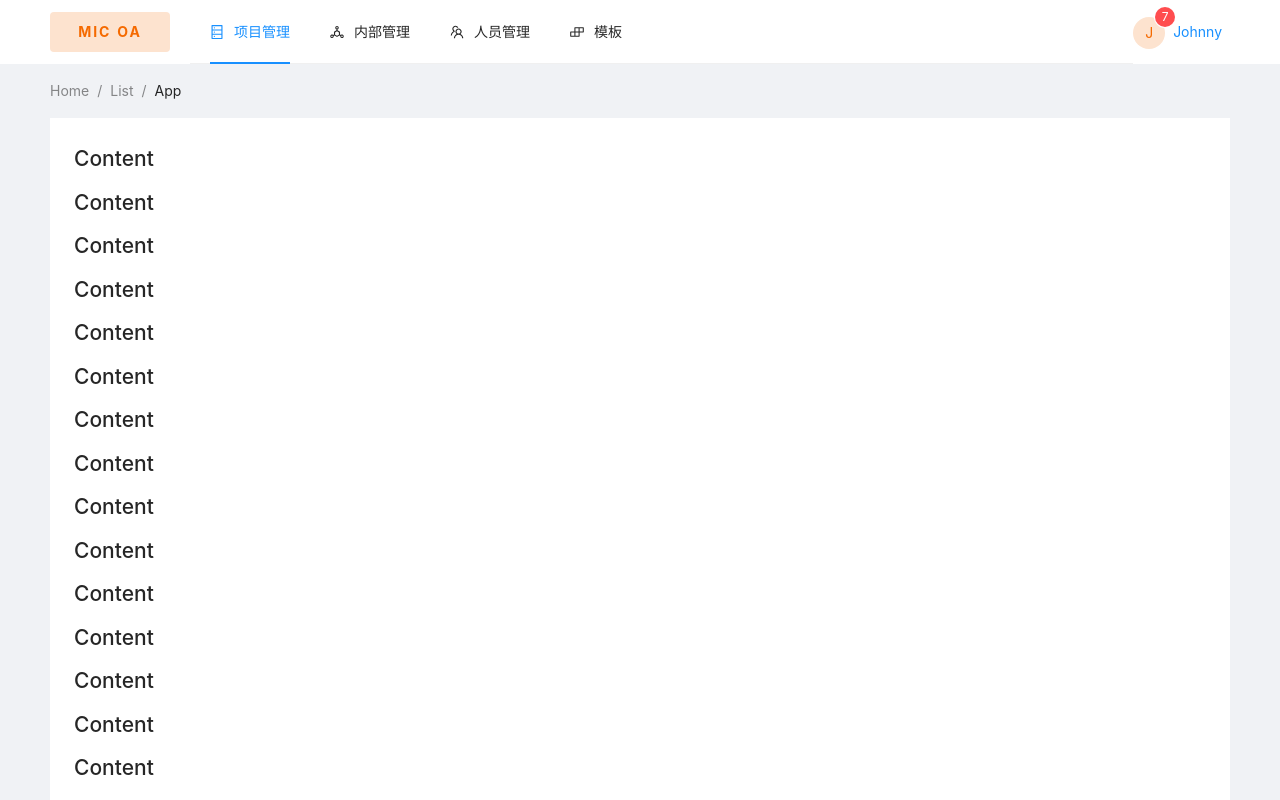
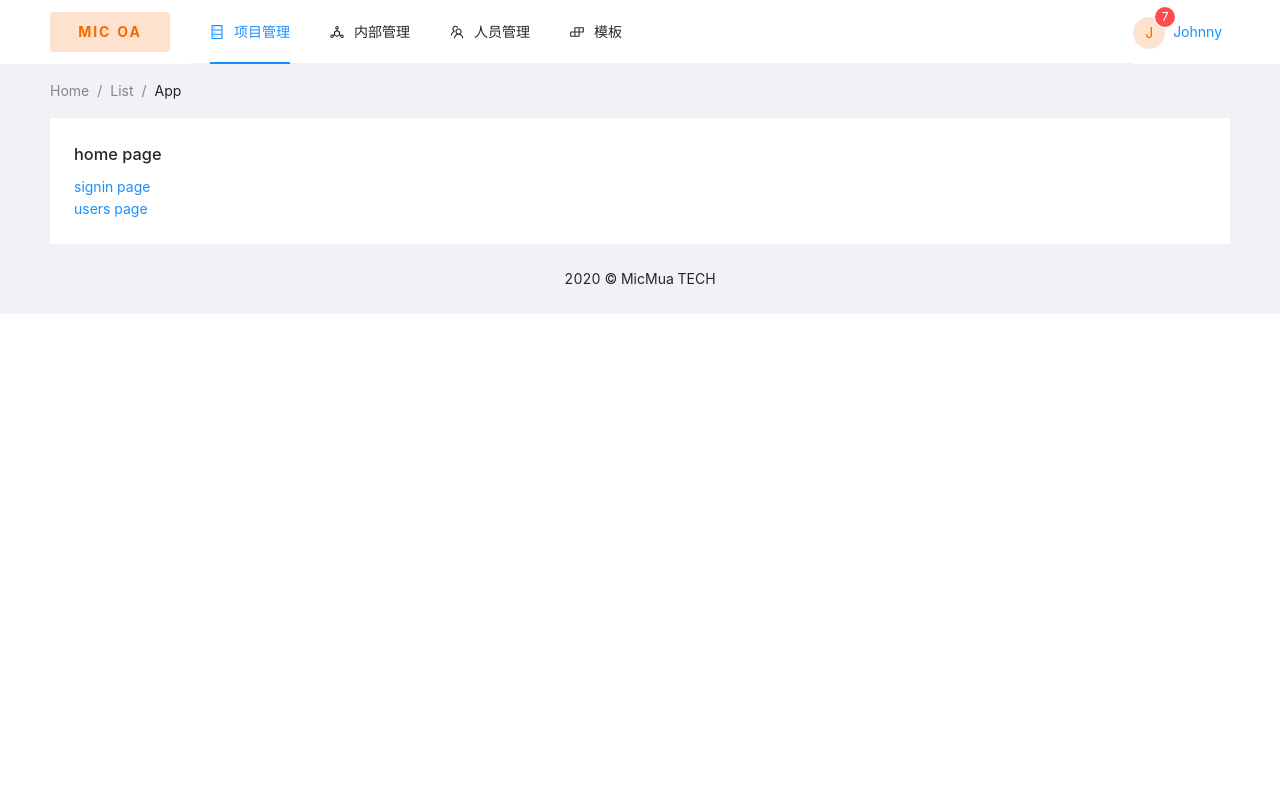
Before and after one commit to JohnnyLuv/react-spa-template, a React (Create React App) app: page /home in a window 1280 px wide. Shown: the top 800 px of the page. Built offline with nearby package versions, Linux system fonts and the light colour scheme.

Commit message:
[feat] layout

```diff
--- a/package.json
+++ b/package.json
@@ -1,5 +1,5 @@
 {
-  "name": "mic-od-front",
+  "name": "mic-oa-front",
   "version": "0.1.0",
   "private": true,
   "dependencies": {
@@ -10,6 +10,7 @@
     "node-sass": "4.14.1",
     "react": "^17.0.1",
     "react-dom": "^17.0.1",
+    "react-router-dom": "^5.2.0",
     "react-scripts": "4.0.0",
     "web-vitals": "^0.2.4"
   },
--- a/public/index.html
+++ b/public/index.html
@@ -24,7 +24,7 @@
       work correctly both with client-side routing and a non-root public URL.
       Learn how to configure a non-root public URL by running `npm run build`.
     -->
-    <title>React App</title>
+    <title>Mic OA</title>
   </head>
   <body>
     <noscript>You need to enable JavaScript to run this app.</noscript>
--- a/src/App.js
+++ b/src/App.js
@@ -1,8 +1,26 @@
+import 'antd/dist/antd.css'
+import {
+  BrowserRouter as Router,
+  Switch,
+  Route,
+} from 'react-router-dom'
+
+import SignIn from './screens/SignIn'
+import NoMatch from './screens/NoMatch'
 import Layout from './screens/Layout'
+
 
 function App() {
   return (
-    <Layout />
+    <Router>
+      {/* A <Switch> looks through its children <Route>s and
+          renders the first one that matches the current URL. */}
+      <Switch>
+        <Route path='/signin' component={SignIn} />
+        <Route path='/404' component={NoMatch} />
+        <Route path='/' component={Layout} />
+      </Switch>
+    </Router>
   )
 }
 
--- a/src/index.js
+++ b/src/index.js
@@ -1,7 +1,7 @@
 import React from 'react'
 import ReactDOM from 'react-dom'
 import App from './App'
-import 'antd/dist/antd.css'
+
 
 ReactDOM.render(
   <App />,
--- /dev/null
+++ b/src/screens/Home.js
@@ -0,0 +1,15 @@
+import { Link } from 'react-router-dom'
+
+
+function Main() {
+  return (
+    <nav>
+      <h3>home page</h3>
+      <Link to="/signin">signin page</Link>
+      <br />
+      <Link to="/users">users page</Link>
+    </nav>
+  )
+}
+
+export default Main
--- a/src/screens/Layout.js
+++ b/src/screens/Layout.js
@@ -1,4 +1,13 @@
 import '../assets/style/layout.sass'
+import {
+  Switch,
+  Route,
+  Redirect,
+} from 'react-router-dom'
+
+import Home from './Home'
+import Message from './Message'
+import SignIn from './SignIn'
 
 import { Layout, Menu, Breadcrumb, Badge, Avatar, Button, Dropdown } from 'antd'
 import {
@@ -8,7 +17,8 @@ import {
 const { Header, Content, Footer } = Layout
 const { SubMenu } = Menu
 
-function MyLayout() {
+
+function Main() {
   return (
     <Layout>
       <Header id='my-header' mode='horizontal'>
@@ -51,25 +61,13 @@ function MyLayout() {
           <Breadcrumb.Item>App</Breadcrumb.Item>
         </Breadcrumb>
         <div className='my-body'>
-          <h1>Content</h1>
-          <h1>Content</h1>
-          <h1>Content</h1>
-          <h1>Content</h1>
-          <h1>Content</h1>
-          <h1>Content</h1>
-          <h1>Content</h1>
-          <h1>Content</h1>
-          <h1>Content</h1>
-          <h1>Content</h1>
-          <h1>Content</h1>
-          <h1>Content</h1>
-          <h1>Content</h1>
-          <h1>Content</h1>
-          <h1>Content</h1>
-          <h1>Content</h1>
-          <h1>Content</h1>
-          <h1>Content</h1>
-          <h1>Content</h1>
+          <Switch>
+            <Route exact path='/home' component={Home} />
+            <Route exact path='/signin' component={SignIn} />
+            <Route exact path='/message' component={Message} />
+            <Redirect exact from='/' to='home' />
+            <Redirect to='/404' />
+          </Switch>
         </div>
       </Content>
       <Footer id='my-footer'>2020 © MicMua TECH</Footer>
@@ -77,4 +75,4 @@ function MyLayout() {
   )
 }
 
-export default MyLayout
+export default Main
--- /dev/null
+++ b/src/screens/Message.js
@@ -0,0 +1,7 @@
+function Main() {
+  return (
+    <h3>message page</h3>
+  )
+}
+
+export default Main
--- /dev/null
+++ b/src/screens/NoMatch.js
@@ -0,0 +1,12 @@
+import { Link } from 'react-router-dom'
+
+
+function Main() {
+  return (
+    <div style={{ marginTop: '10vh', textAlign: 'center' }}>
+      <h3>404 NotFound, go <Link to='/'>home page</Link></h3>
+    </div>
+  )
+}
+
+export default Main
--- /dev/null
+++ b/src/screens/SignIn.js
@@ -0,0 +1,14 @@
+import { Link } from 'react-router-dom'
+
+
+function Main() {
+  return (
+    <nav>
+      <Link to='/'>home page</Link>
+      <br />
+      <Link to='/users'>users page</Link>
+    </nav>
+  )
+}
+
+export default Main
```
Also changed, not shown: 1 other file (tests, documents, lock files or other folders).
